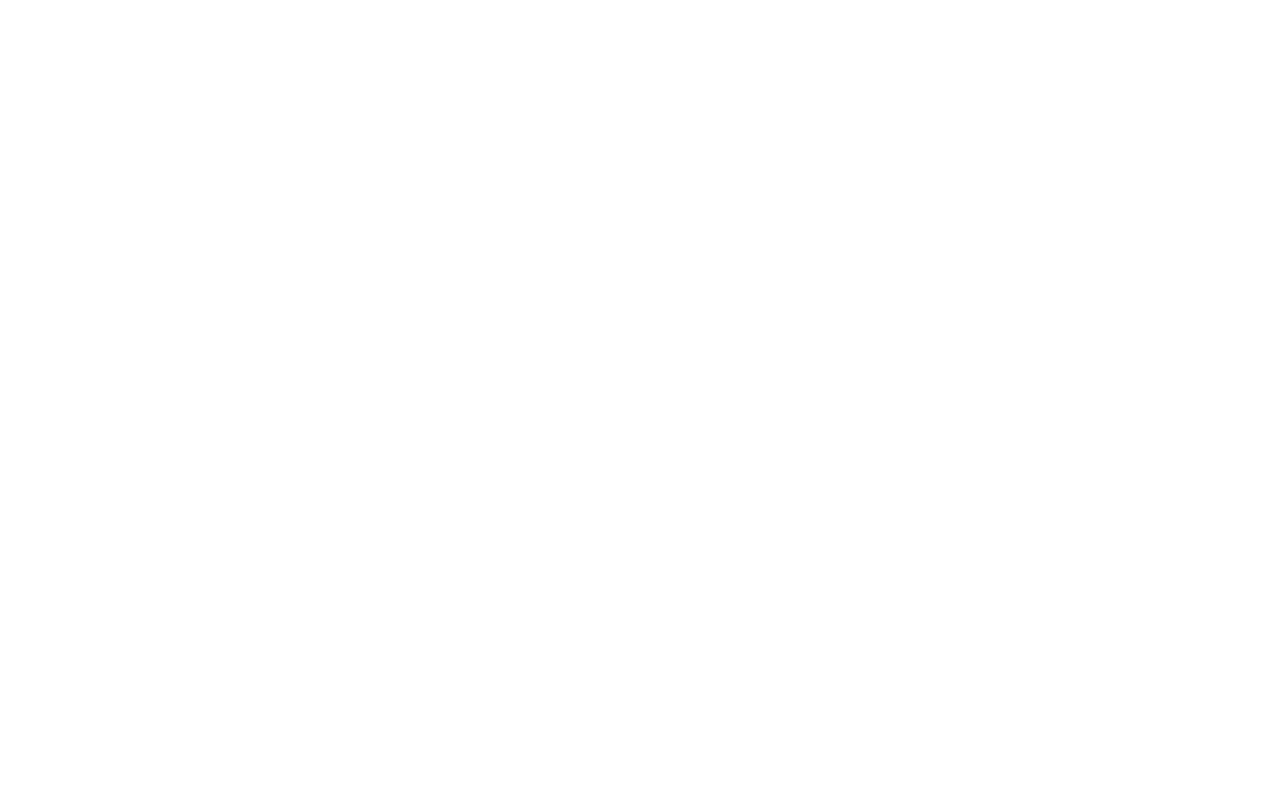
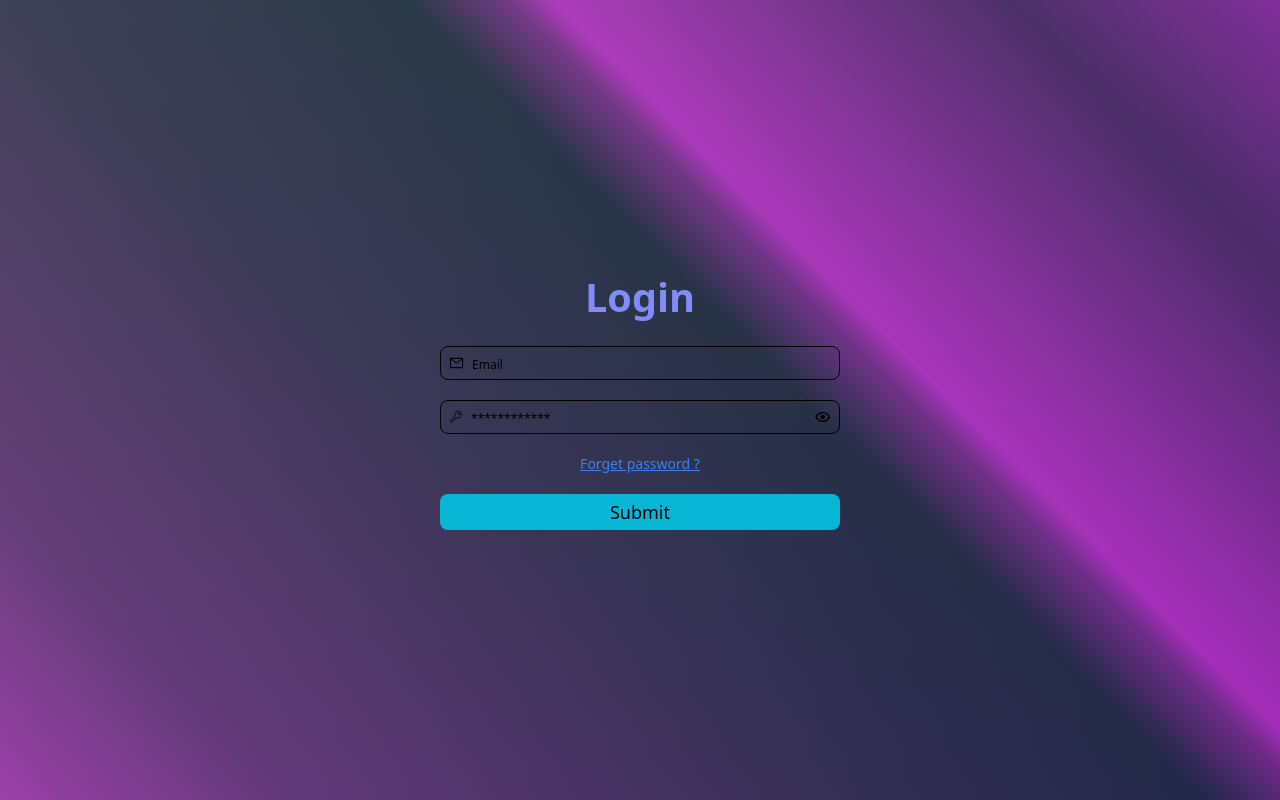
Before and after one commit to aliSajadi001/Advanced-auth, a React (Vite) app: page /login in a window 1280 px wide. Before the commit this address had no page. Built offline with nearby package versions, Linux system fonts and the light colour scheme.

Commit message:
Complete the login page

```diff
--- a/src/App.jsx
+++ b/src/App.jsx
@@ -4,6 +4,7 @@
 import Loading from './component/Loading';
 let Register = lazy(() => import('./pages/Register'));
 let VerifyEmail = lazy(() => import('./pages/VerifyEnail'));
+let Login = lazy(() => import('./pages/Login'));
 function App() {
   return (
     <div>
@@ -12,6 +13,7 @@
           <Routes>
             <Route path="/register" element={<Register />} />
             <Route path="/verify-email" element={<VerifyEmail />} />
+            <Route path="/login" element={<Login />} />
           </Routes>
         </BrowserRouter>
         <Toaster />
--- /dev/null
+++ b/src/pages/Login.jsx
@@ -0,0 +1,125 @@
+import { IoKeyOutline } from 'react-icons/io5';
+import { AiOutlineMail } from 'react-icons/ai';
+import { BiShow } from 'react-icons/bi';
+import { BiHide } from 'react-icons/bi';
+import { useState } from 'react';
+import Axios from '../axios/Axios';
+import toast from 'react-hot-toast';
+import { Link, useNavigate } from 'react-router-dom';
+
+function Login() {
+  let navigate = useNavigate();
+  let [show, setShow] = useState(false);
+  let [email, setEmail] = useState('');
+  let [password, setPassword] = useState('');
+  let [err, setErr] = useState({});
+  let [loading, setLoading] = useState(false);
+
+  let passwordRegEx = /^(?=.*[a-z])(?=.*[A-Z])(?=.*\d).{8,}$/;
+  const emailRegEx = /^[a-zA-Z0-9._%+-]+@[a-zA-Z0-9.-]+\.[a-zA-Z]{2,}$/;
+  let handleSubmit = async (e) => {
+    e.preventDefault();
+    let errors = {};
+
+    if (!email.length) {
+      errors.email = 'Email is required';
+    } else if (!emailRegEx.test(email)) {
+      errors.email = 'Email is not valid';
+    }
+
+    if (!passwordRegEx.test(password)) {
+      errors.password = 'The password must include a to (a-z , A-Z , 0-9)';
+    } else if (!password) {
+      errors.password = 'Password is required';
+    }
+    setErr(errors);
+    if (Object.keys(errors).length === 0) {
+      try {
+        setLoading(true);
+        let { data } = await Axios.post('auth/login/', {
+          email,
+          password,
+        });
+        if (data.success) {
+          toast.success(data.message);
+          setEmail('');
+          setPassword('');
+          navigate('/');
+        } else {
+          toast.error(data.message);
+        }
+        setLoading(false);
+      } catch (error) {
+        setLoading(false);
+
+        console.log(error);
+      }
+    }
+  };
+  return (
+    <form
+      onSubmit={handleSubmit}
+      className="w-full h-screen flex flex-col items-center justify-center register gap-5">
+      <p className="md:text-4xl text-xl text-indigo-400 break-all p-2 font-semibold scale-110 ">
+        Login
+      </p>
+      <div
+        className={`border ${
+          err.email ? 'border-red-800' : 'border-black'
+        } focus-within:ring-1 ring-black  flex items-center gap-2 justify-center w-[80%] sm:w-[400px]  rounded-lg px-2 py-1 `}>
+        <AiOutlineMail />
+        <input
+          value={email}
+          onChange={(e) => setEmail(e.target.value)}
+          className="  w-full bg-transparent outline-none placeholder:text-black placeholder:text-xs"
+          type="email"
+          placeholder="Email"
+        />
+      </div>
+      {err.email && (
+        <p className="text-sm text-red-800 font-medium">{err.email}</p>
+      )}
+      <div
+        className={`border ${
+          err.password ? 'border-red-800' : 'border-black'
+        } focus-within:ring-1 ring-black  flex items-center gap-2 justify-center w-[80%] sm:w-[400px]  rounded-lg px-2 py-1 `}>
+        <IoKeyOutline />{' '}
+        <input
+          value={password}
+          onChange={(e) => setPassword(e.target.value)}
+          className="  w-full bg-transparent outline-none placeholder:text-black placeholder:text-xs"
+          type={show ? 'text' : 'password'}
+          placeholder="************"
+        />
+        {show ? (
+          <BiHide
+            onClick={() => setShow(!show)}
+            className="cursor-pointer text-xl"
+          />
+        ) : (
+          <BiShow
+            onClick={() => setShow(!show)}
+            className="cursor-pointer text-xl"
+          />
+        )}
+      </div>
+      {err.password && (
+        <p className="text-sm  text-red-800 font-medium">{err.password}</p>
+      )}
+
+      <Link
+        className="text-sm font-medium underline text-blue-500"
+        to="/forget-password">
+        Forget password ?
+      </Link>
+
+      <button
+        disabled={loading}
+        className="w-[80%] disabled:cursor-not-allowed sm:w-[400px] py-1 bg-cyan-500 hover:bg-cyan-700 rounded-lg font-medium text-lg ">
+        Submit
+      </button>
+    </form>
+  );
+}
+
+export default Login;
```
